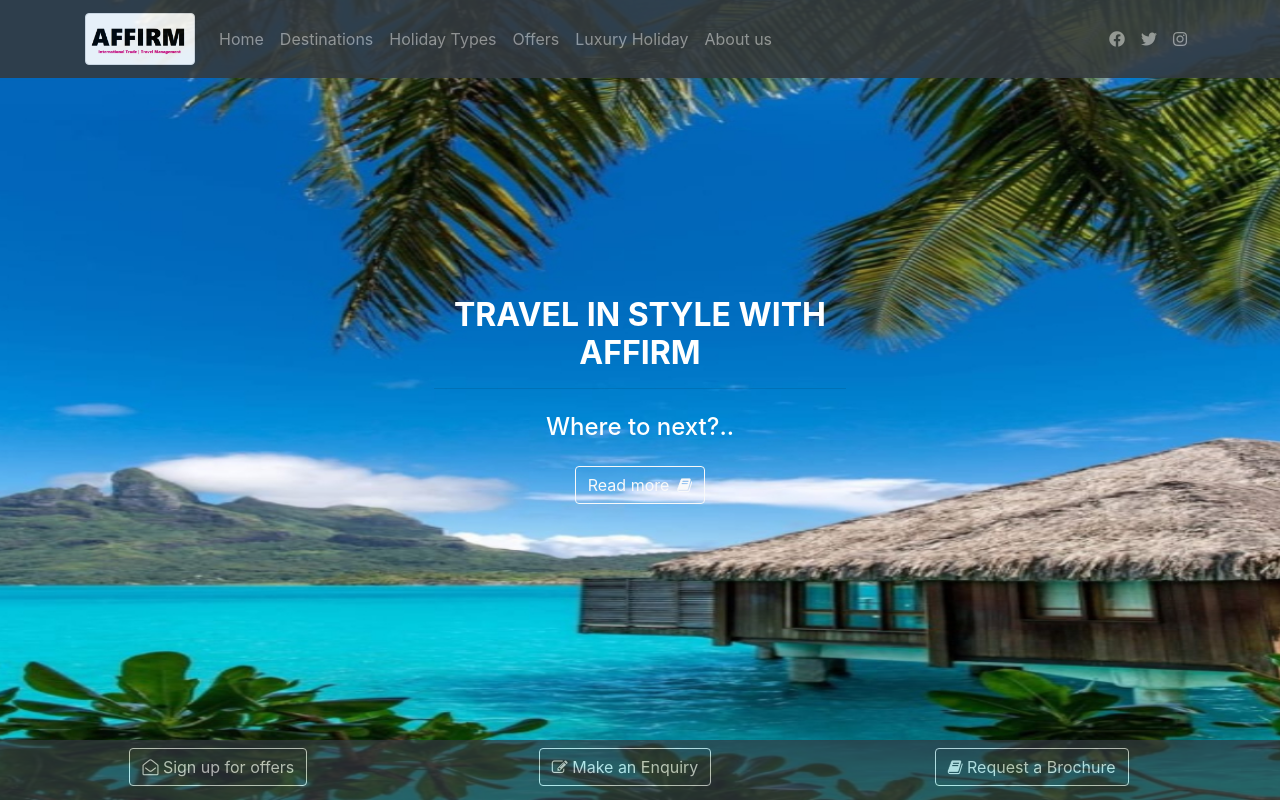
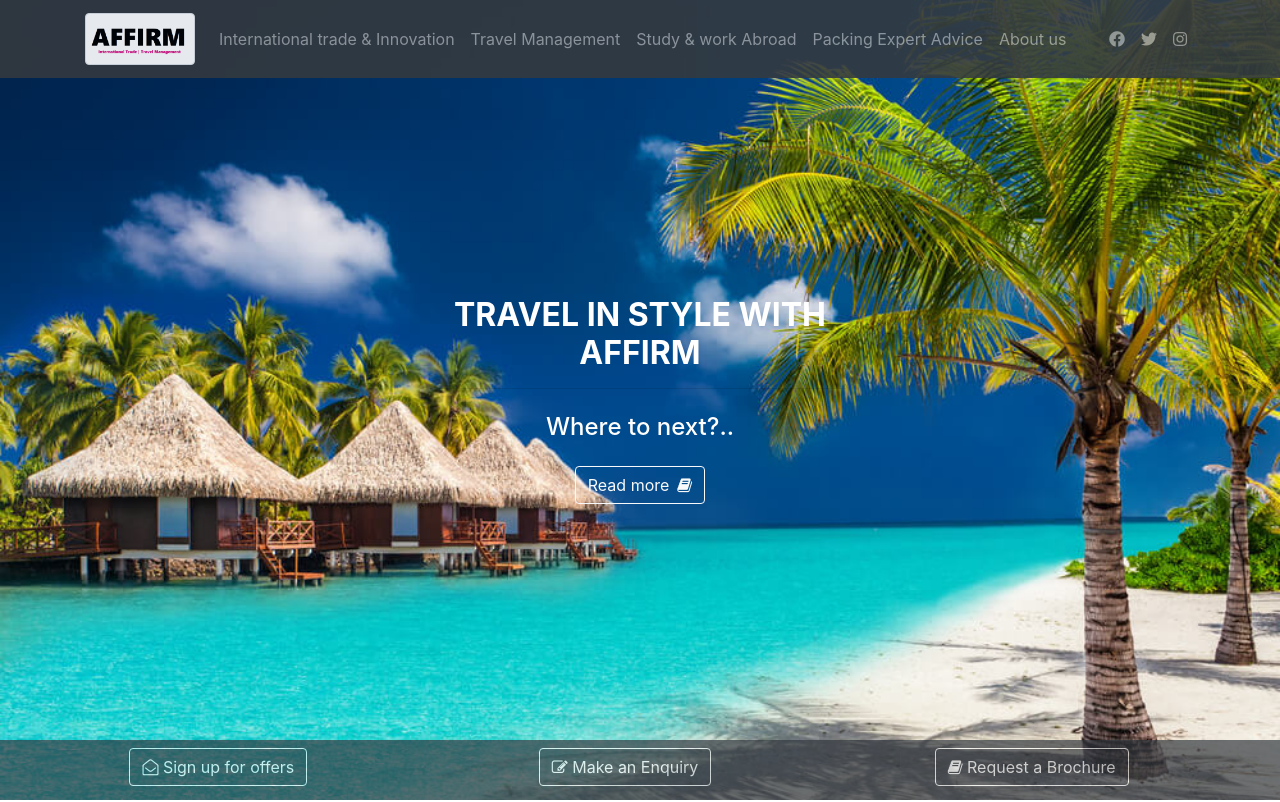
Before and after one commit to Linhle-Cetice/Affirm-projects, a plain HTML site: page index.html in a window 1280 px wide. Shown: the top 802 px of the page. Drawn offline with Linux system fonts and the light colour scheme.

Commit message:
New nav links update

```diff
--- a/css/affirmcss.css
+++ b/css/affirmcss.css
@@ -15,7 +15,7 @@ a:hover
 }
 
 #intro {
-    background: url("../img/land0.jpg")no-repeat center center fixed;
+    background: url("../img/land2.jpg")no-repeat center center fixed;
     height: 100%;
     -webkit-background-size: cover;
     -moz-background-size: cover;
--- a/index.html
+++ b/index.html
@@ -15,8 +15,14 @@
           <!--Main Navigation-->
     <header>
 
+
+
         <!--Navbar-->
         <nav class="navbar navbar-expand-lg navbar-dark bg-dark fixed-top  scrolling-navbar ">
+
+
+
+
 
             <div class="container ">
 
@@ -35,19 +41,18 @@
                     <!-- Links -->
                     <ul class="navbar-nav mr-auto smooth-scroll ">
                         <li class="nav-item">
-                            <a class="nav-link ht" href="#intro">Home</a>
+                            <a class="nav-link ht" href="#intro">International trade & Innovation</a>
+                        </li>
+
+                        <li class="nav-item">
+                            <a class="nav-link" href="#examples">Travel Management</a>
                         </li>
                         <li class="nav-item">
-                            <a class="nav-link" href="#best-features">Destinations</a>
+                            <a class="nav-link" href="#gallery">Study & work Abroad</a>
                         </li>
+
                         <li class="nav-item">
-                            <a class="nav-link" href="#examples">Holiday Types</a>
-                        </li>
-                        <li class="nav-item">
-                            <a class="nav-link" href="#gallery">Offers</a>
-                        </li>
-                        <li class="nav-item">
-                            <a class="nav-link" href="#contact">Luxury Holiday</a>
+                            <a class="nav-link" href="#contact">Packing Expert Advice</a>
                         </li>
                         <li class="nav-item">
                             <a class="nav-link" href="#contact">About us</a>
```
Also changed, not shown: img/land2.jpg (added).
